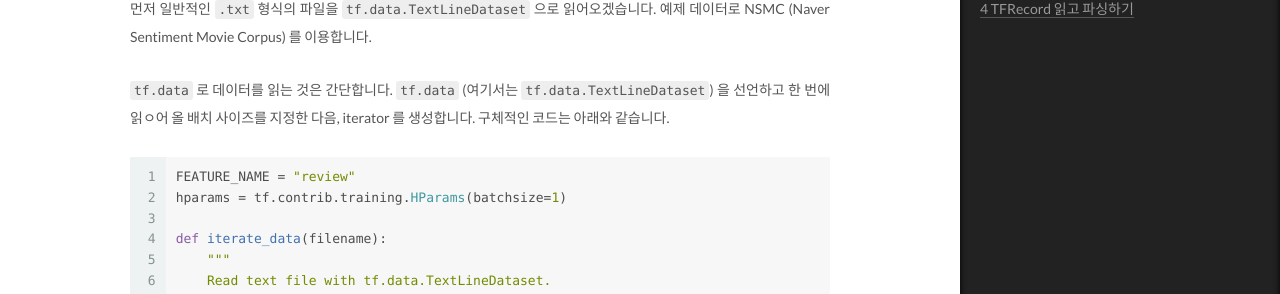
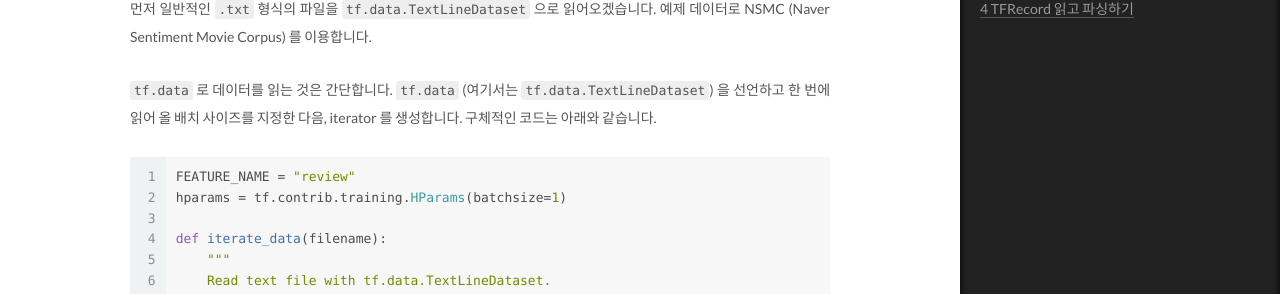
Before and after one commit to novdov/novdov.github.io, a Jekyll site: the page built from _posts/2019-02-13-tf.Estimator-사용하기-01-데이터-만들기.md, in a window 1280 px wide and 1400 px high, scrolled down 785 px. Shown: the part 149-443 px from the top of the window. Built offline with Jekyll 4.4.1, drawn with Linux system fonts in a browser that asks for light colours; comment, search, counter and statistics services are not loaded.

Commit message:
fix typo

````diff
--- a/_posts/2019-02-13-tf.Estimator-사용하기-01-데이터-만들기.md
+++ b/_posts/2019-02-13-tf.Estimator-사용하기-01-데이터-만들기.md
@@ -30,7 +30,7 @@ tags:
 
 먼저 일반적인 `.txt` 형식의 파일을 `tf.data.TextLineDataset` 으로 읽어오겠습니다. 예제 데이터로 NSMC (Naver Sentiment Movie Corpus) 를 이용합니다.
 
-`tf.data` 로 데이터를 읽는 것은 간단합니다. `tf.data` (여기서는 `tf.data.TextLineDataset`) 을 선언하고 한 번에 읽ㅇ어 올 배치 사이즈를 지정한 다음, iterator 를 생성합니다. 구체적인 코드는 아래와 같습니다.
+`tf.data` 로 데이터를 읽는 것은 간단합니다. `tf.data` (여기서는 `tf.data.TextLineDataset`) 을 선언하고 한 번에 읽어 올 배치 사이즈를 지정한 다음, iterator 를 생성합니다. 구체적인 코드는 아래와 같습니다.
 
 ```python
 FEATURE_NAME = "review"
````
